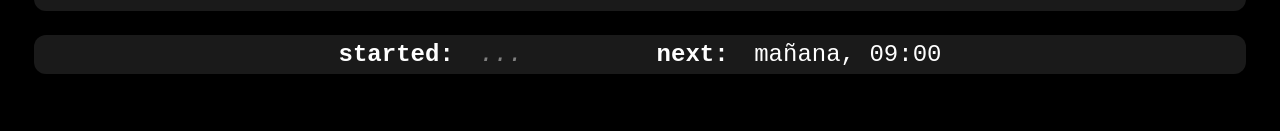
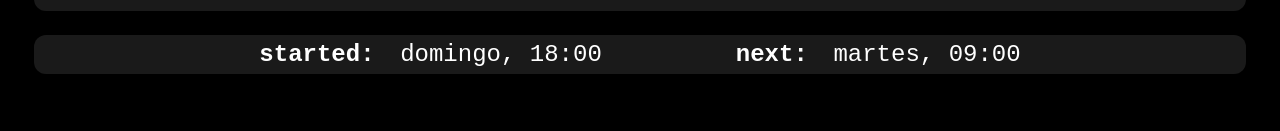
Before and after one commit to miermontoto/pomodoro, a Vue app: page / in a window 1280 px wide. Shown: the part 163-294 px from the top of the page. Built offline with nearby package versions, Linux system fonts and the light colour scheme.

Commit message:
refactorizar todo porque ahora se programar mejor

```diff
--- a/package.json
+++ b/package.json
@@ -8,6 +8,7 @@
     "preview": "vite preview"
   },
   "dependencies": {
+    "dayjs": "^1.11.11",
     "vue": "^3.3.11"
   },
   "devDependencies": {
--- a/src/components/timer/Timer.vue
+++ b/src/components/timer/Timer.vue
@@ -1,19 +1,19 @@
 <template>
 	<div id="timer" class="bar">
 		<span id="icon">{{ diff.icon }}</span>
-		<span id="countdown" :class="diff.status">{{ diff.string ? diff.string : '...' }}</span>
+		<span id="countdown" :class="diff.status">{{ diff.string }}</span>
 		<br>
 	</div>
 	<div class="bar">
 		<span id="info">
 			<span id="started">
 				<span class="info-left">started:</span>
-				<span class="info-right" :class="diff.startStyle">{{ diff.start }}</span>
+				<span class="info-right">{{ diff.start }}</span>
 			</span>
 			<br>
 			<span id="next">
 				<span class="info-left">next:</span>
-				<span class="info-right">{{ formatDate(diff.target) }}</span>
+				<span class="info-right">{{ diff.target }}</span>
 			</span>
 		</span>
 	</div>
@@ -22,220 +22,125 @@
 <script>
 import './Timer.scss';
 
+const STATUS_ICONS = new Map([
+	['work', '🍅'],
+	['stop', '🛑'],
+	['coffee', '☕'],
+	['jira', '📝'],
+	['pause', '⏸️'],
+	['daily', '📅'],
+]);
+
+const UNKNOWN = '...';
+
 const getDateDiff = (arr) => {
-	let now = new Date();
-	let target = arr[0];
-	let status = arr[1];
-	let start = arr[2];
+	const now = new Date();
+	const { target, status, start } = arr;
 
-	let diff = new Date(target.getTime() - now.getTime());
-	let hours = (diff.getHours() - 1) + (diff.getDate() - 1) * 24;
-	let minutes = diff.getMinutes();
-	let seconds = diff.getSeconds();
-	let items = hours === 0 ? [minutes, seconds] : [hours, minutes, seconds];
-	let icon;
-	switch(status) {
-		case 'work':
-			icon = '🍅';
-			break;
-		case 'stop':
-			icon = '🛑';
-			break;
-		case 'coffee':
-			icon = '☕';
-			break;
-		case 'jira':
-			icon = '📝';
-			break;
-		case 'questions':
-			icon = '❔';
-			break;
-		case 'pause':
-			icon = '⏸️';
-			break;
-		case 'daily':
-			icon = '📅';
-			break;
-		default:
-			icon = '';
-			break;
-	}
+	const diff = new Date(target.getTime() - now.getTime());
+	const hours = (diff.getHours() - 1) + (diff.getDate() - 1) * 24;
+	const minutes = diff.getMinutes();
+	const seconds = diff.getSeconds();
+	const items = hours === 0 ? [minutes, seconds] : [hours, minutes, seconds];
 
 	return {
-		string: items.map((x) => x.toString().padStart(2, '0')).join(':'),
-		icon: icon,
-		target: target,
+		string: items.map((x) => x.toString().padStart(2, '0')).join(':') ?? UNKNOWN,
+		icon: STATUS_ICONS.get(status) || '❔',
+		target: formatDate(target) ?? UNKNOWN,
 		status: status,
-		start: start,
-		startStyle: start === '...' ? 'stop' : '',
+		start: formatDate(start) ?? UNKNOWN
 	}
 };
 
+
+const getSchedule = (date) => {
+	const month = date.getMonth();
+	const dayOfWeek = date.getDay();
+	if (dayOfWeek === 5) return [[8, 15]];  // viernes
+	if (month > 5 && month < 8) return [[8, 15]];  // verano
+	return [[9, 14], [16, 18]];
+};
+
+
+function workdayCalculator(date) {
+    let workday = new Date(date);
+    let dayOffset = (date.getDay() % 6 === 0) ? 2 : 1;
+
+    // last workday end
+    let lastWorkday = new Date(workday);
+    lastWorkday.setDate(workday.getDate() - dayOffset);
+    let lastSchedule = getSchedule(lastWorkday);
+    let endHour = lastSchedule[lastSchedule.length - 1][1];
+    lastWorkday.setHours(endHour, 0, 0, 0);
+
+    // next workday start
+    let nextWorkday = new Date(workday);
+    nextWorkday.setDate(workday.getDate() + dayOffset);
+    let nextSchedule = getSchedule(nextWorkday);
+    let startHour = nextSchedule[0][0];
+    nextWorkday.setHours(startHour, 0, 0, 0);
+
+    return {
+        lastEnd: lastWorkday,
+        nextStart: nextWorkday
+    };
+}
+
+
+const inSchedule = (date) => {
+	const todayHours = getSchedule(date);
+	const hour = date.getHours();
+	return todayHours.some(([start, end]) => hour >= start && hour < end);
+};
+
+
+const formatDate = (date) => {
+	if (!date) return UNKNOWN;
+	return date.toLocaleString('es-ES', { weekday: 'long', hour: '2-digit', minute: '2-digit' });
+};
+
+
+const getStatus = () => {
+	const date = new Date();
+
+	if (!inSchedule(date)) {
+		const { nextStart, lastEnd } = workdayCalculator(date);
+		return { target: nextStart, status: 'stop', start: lastEnd };
+	}
+
+	date.setSeconds(0, 0);
+	let minutes = date.getMinutes();
+	if (minutes >= 50) {
+		date.setMinutes(0);
+		date.setHours(date.getHours() + 1);
+	} else {
+		date.setMinutes(50);
+	}
+
+	return { target: date, status: 'work', start: UNKNOWN }; // TODO: get start time
+};
+
+
 export default {
 	name: 'TimerComponent',
-	components: {},
 	data() {
 		return {
+			timer: undefined,
 			diff: {},
-			timer: undefined,
 		};
 	},
 	methods: {
-		/**
-		 * Devolver el horario de trabajo dependiendo del mes.
-		 * Se considera que el horario de verano es de junio a septiembre.
-		 * @param {*} date Fecha del horario a devolver
-		 * @returns Array con el inicio y fin del horario
-		 */
-		getSchedule(date) {
-			if (date.getDay() === 5) return [8, 15]; // Viernes de 8 a 15
-			return date.getMonth() < 8 && date.getMonth() > 5 ? [8, 15] : [9, 14];
-		},
-		/**
-		 * Devolver si la fecha está dentro del horario de trabajo.
-		 * @param {*} date Fecha a comprobar
-		 * @returns true si está en horario, false si no
-		 */
-		inSchedule(date) {
-			let schedule = this.getSchedule(date);
-			return date.getHours() >= schedule[0] && date.getHours() < schedule[1];
-		},
-		/**
-		 * Calcular el próximo fin de pomodoro.
-		 * Si no está en horario, devolver el próximo inicio de la jornada mediante nextStart().
-		 * @returns Fecha del próximo fin de pomodoro
-		 */
-		getStatus() {
-			let d = new Date();
-
-			// Si no está en horario, buscar el próximo inicio
-			if (!this.inSchedule(d)) return [this.nextStart(), 'stop', this.formatDate(NaN)];
-
-			let lastStart = this.lastStart();
-			let target = new Date(d);
-
-			// Reglas generales
-			target.setMilliseconds(0); // ignorar ms para evitar errores de redondeo
-			target.setSeconds(0);
-
-			target.setMinutes(d.getMinutes() >= 50 ? 0 : 50);
-			target.setHours(d.getMinutes() >= 50 ? d.getHours() + 1 : d.getHours());
-			let status = d.getMinutes() >= 50 ? 'pause' : 'work';
-
-			if (d.getDay() === 5 && ((d.getHours() === 10 && d.getMinutes() >= 45) || d.getHours() === 11)) { // tener en cuenta los jiras!
-				target.setMinutes(45); // Jira a las 10:45
-
-				if (d.getMinutes() >= 45 || d.getHours() === 11) { // En descanso de Jira
-					target.setMinutes(0);
-					target.setHours(12);
-					status = 'jira';
-				}
-			} else if (d.getHours() === 11) {
-				if (d.getMinutes() < 30) { // descanso
-					target.setMinutes(30);
-					target.setHours(11); // hasta las 11:30
-					status = 'coffee';
-				} else {
-					target.setMinutes(d.getMinutes() < 55 ? 55 : 0);
-					target.setHours(target.getMinutes() === 0 ? 12 : 11);
-					status = d.getMinutes() <= 55 ? 'work' : 'pause';
-				}
-			}
-
-			return [target, status, lastStart];
-		},
-		/**
-		 * Calcular el próximo inicio de jornada.
-		 * Si hoy todavía no empezó, devolver el inicio de hoy.
-		 * @returns Fecha del próximo inicio de jornada
-		 */
-		nextStart() {
-			let d = new Date();
-
-			// Si hoy todavía no empezó, devolver el inicio de hoy
-			if(this.getSchedule(d)[0] > d.getHours()) return new Date(d.getFullYear(), d.getMonth(), d.getDate(), this.getSchedule(d)[0], 0);
-
-			let newDay;
-			let newMonth = d.getMonth();
-			let newYear = d.getFullYear();
-
-			// Devolver el inicio del próximo día hábil (no se tienen en cuenta fiestas)
-			if (d.getDay() === 5) newDay = d.getDate() + 3;
-			else if (d.getDay() === 6) newDay = d.getDate() + 2;
-			else newDay = d.getDate() + 1;
-
-			if (newDay > new Date(d.getFullYear(), d.getMonth(), 0).getDate()) {
-				newDay = 1;
-				newMonth += 1;
-			}
-
-			if (newMonth > 11) {
-				newMonth = 0;
-				newYear += 1;
-			}
-
-			let targetDate = new Date(newYear, newMonth, newDay);
-			return new Date(newYear, newMonth, newDay, this.getSchedule(targetDate)[0], 0);
-		},
-		lastStart() {
-			let d = new Date();
-			let target = new Date(d);
-			target.setMilliseconds(0);
-			target.setSeconds(0);
-
-			if(!this.inSchedule(d)) { // Si no está en horario, buscar el último inicio
-				target.setMinutes(0);
-				let todaysSchedule = this.getSchedule(d);
-				let yesterdaysSchedule = this.getSchedule(new Date(d.getFullYear(), d.getMonth(), d.getDate() - 1));
-
-				if (d.getHours() < todaysSchedule[0]) {
-					target.setDate(d.getDate() - 1);
-					target.setHours(yesterdaysSchedule[1]);
-					return this.formatDate(target);
-				} else {
-					target.setHours(todaysSchedule[1]);
-					return this.formatDate(target);
-				}
-			}
-
-			target.setMinutes(d.getMinutes() >= 50 ? 50 : 0);
-
-			if (d.getDay() === 5 && (d.getHours() === 11 || (d.getHours() === 10 && d.getMinutes() >= 45))) {
-				target.setHours(10);
-				target.setMinutes(45);
-			} else if (d.getHours() === 11 && d.getMinutes() >= 30) {
-				target.setMinutes(30);
-			}
-
-			return this.formatDate(target);
-		},
-		getDiff() {
-			let arr = this.getStatus();
-			this.diff = getDateDiff(arr);
-		},
-		formatDate(date) {
-			let s = "";
-			let d = new Date(date);
-			let now = new Date();
-
-			if (isNaN(d.getTime())) return "..."; // if there is no time, the page is still loading
-
-			if (d.getDate() !== now.getDate()) {
-				if (d.getDate() === now.getDate() + 1) s += "mañana, ";
-				else if (d.getDate() === now.getDate() - 1) s += "ayer, ";
-				else s += d.toLocaleDateString('es-ES', {weekday: 'long'}) + ", ";
-			}
-			s += d.toTimeString().split(":00 ")[0];
-
-			return s;
+		updateDiff() {
+			this.diff = getDateDiff(getStatus());
 		},
 	},
-	beforeMount() {
-		this.timer = setInterval(this.getDiff, 1000);
-		this.getDiff();
+	mounted() {
+		this.updateDiff();
+		this.timer = setInterval(this.updateDiff, 1000);
 	},
 	beforeUnmount() {
 		clearInterval(this.timer);
 	},
 };
+
 </script>
```
Also changed, not shown: jsconfig.json (added, +15 -0 lines), src/components/buttons/Buttons.vue (added, +11 -0 lines), src/components/buttons/Buttons.scss (added), 1 other file (tests, documents, lock files or other folders).
